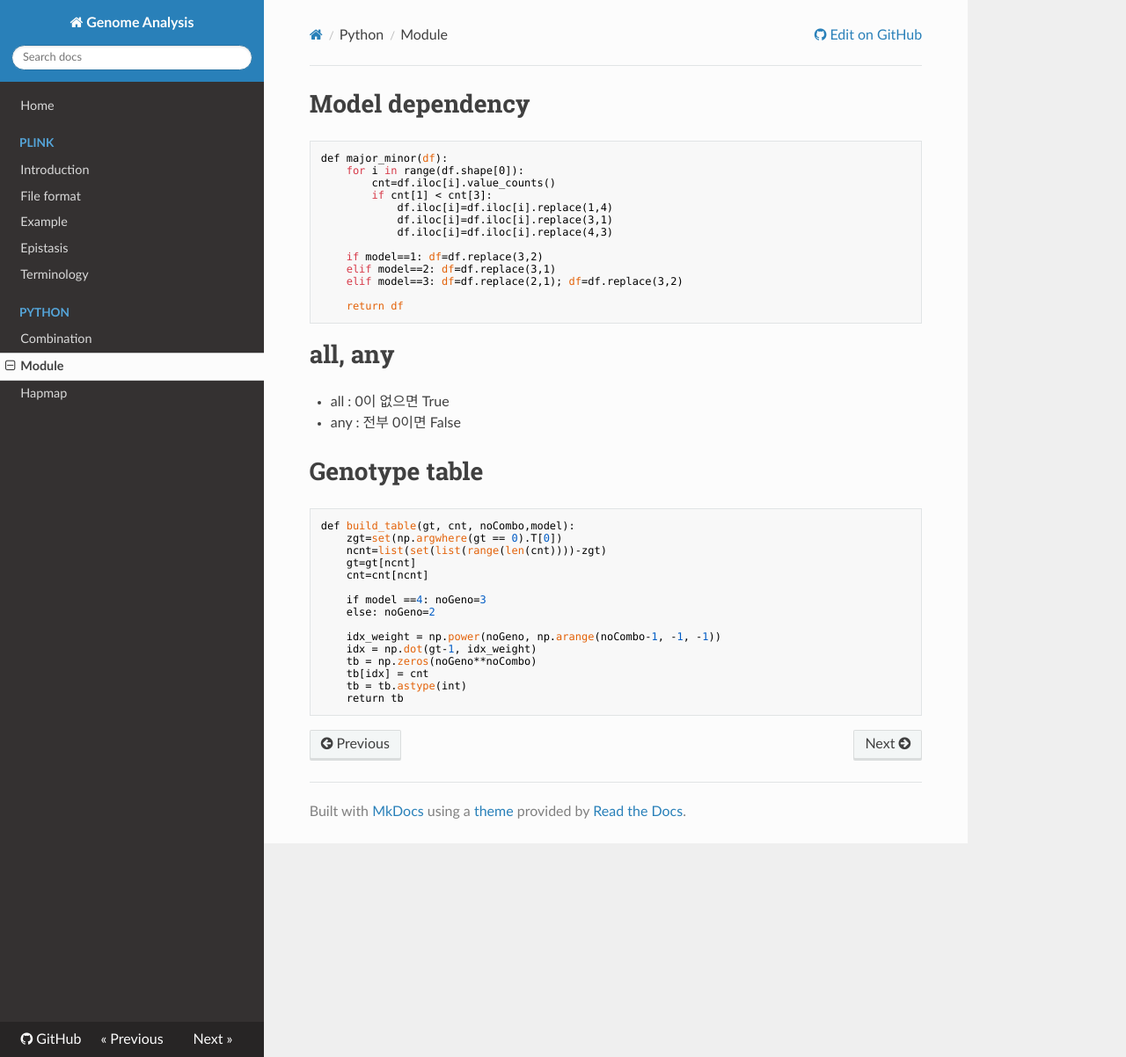
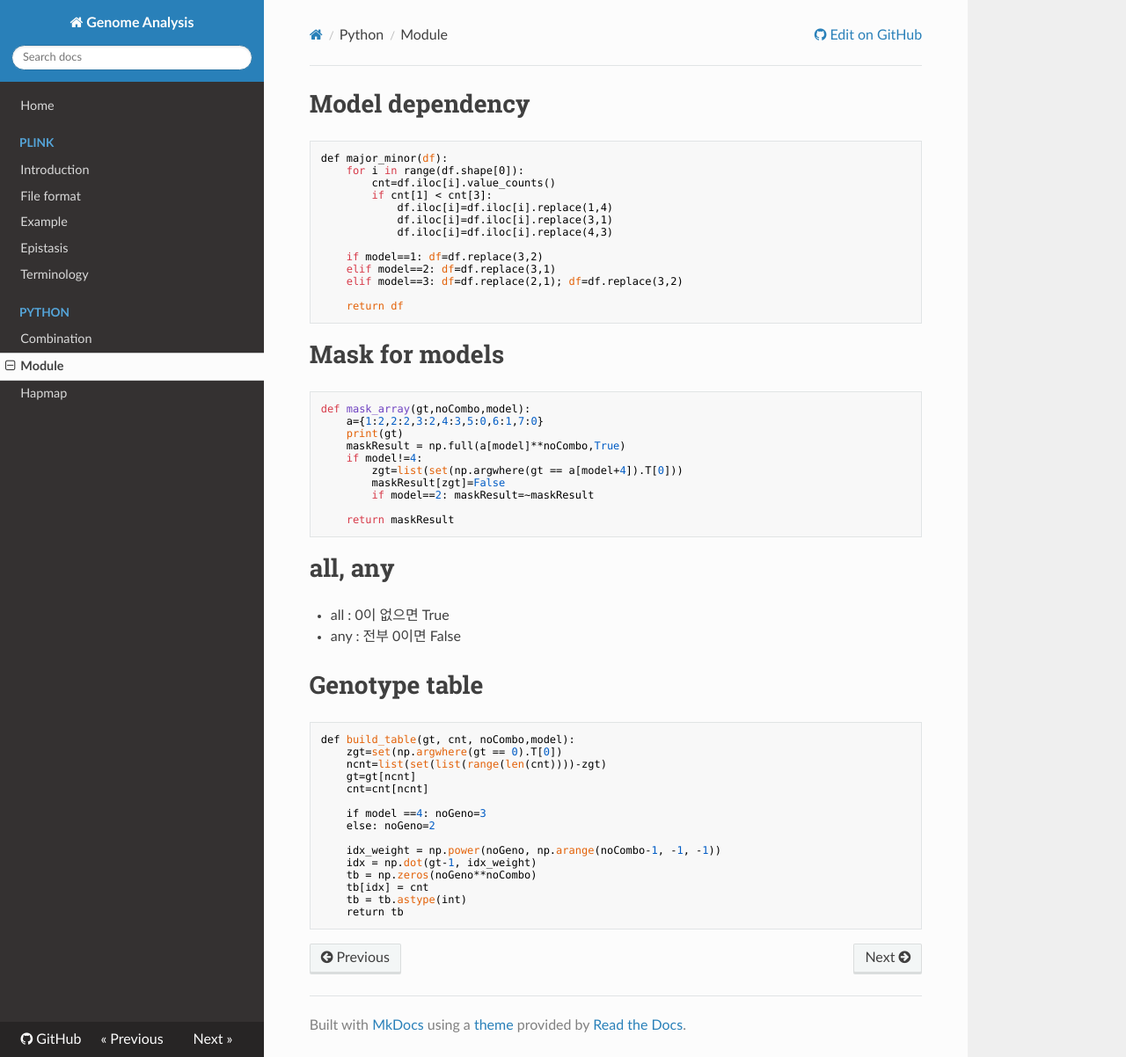
Before and after one commit to WonyoungCho/plink, an MkDocs documentation site: the page built from docs/module.md, in a window 1280 px wide and 1202 px high. Shown: the whole window at 88% size. Built offline with MkDocs 1.6.1, drawn with Linux system fonts in a browser that asks for light colours; nearby versions of some CDN libraries; old or Windows-style settings are respelled for this version of MkDocs.

Commit message:
Update module.md

````diff
--- a/docs/module.md
+++ b/docs/module.md
@@ -14,6 +14,21 @@ def major_minor(df):
 
     return df
 ```
+
+# Mask for models
+```
+def mask_array(gt,noCombo,model):
+    a={1:2,2:2,3:2,4:3,5:0,6:1,7:0}
+    print(gt)
+    maskResult = np.full(a[model]**noCombo,True)
+    if model!=4:
+        zgt=list(set(np.argwhere(gt == a[model+4]).T[0]))
+        maskResult[zgt]=False
+        if model==2: maskResult=~maskResult
+
+    return maskResult
+```
+
 
 # all, any
 
````
